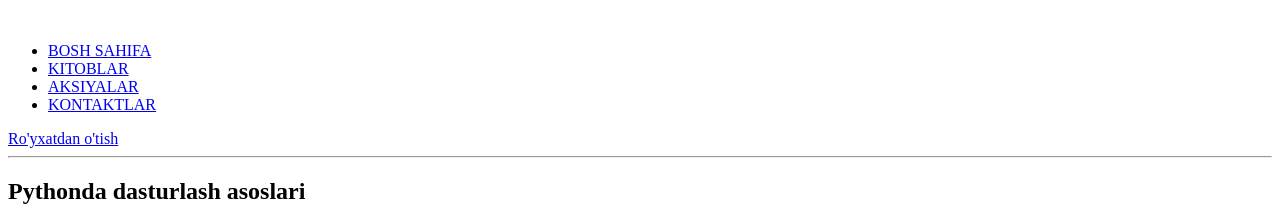
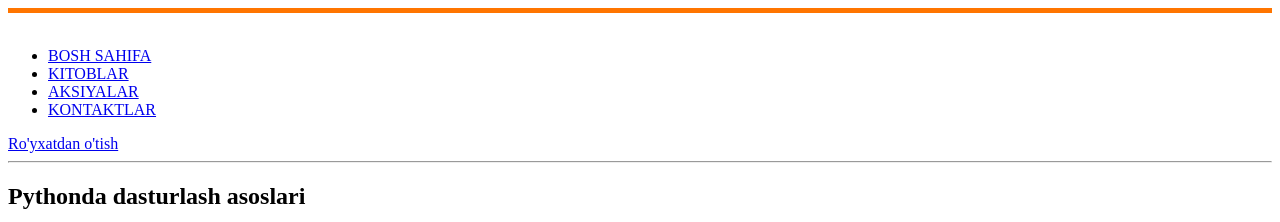
Before and after one commit to mJamshid1990/akademnashr, a plain HTML site: page index.html in a window 1280 px wide. Shown: the top 222 px of the page. Drawn offline with Linux system fonts and the light colour scheme.

Commit message:
start add styles

```diff
--- /dev/null
+++ b/css/style.css
@@ -0,0 +1,3 @@
+header{
+  border-top: 5px solid #FF7500;
+}
--- a/index.html
+++ b/index.html
@@ -5,6 +5,7 @@
   <meta http-equiv="X-UA-Compatible" content="IE=edge">
   <meta name="viewport" content="width=device-width, initial-scale=1.0">
   <title>Akademnashr</title>
+  <link rel="stylesheet" href="css/style.css">
 </head>
 <body>
   <header>
```
